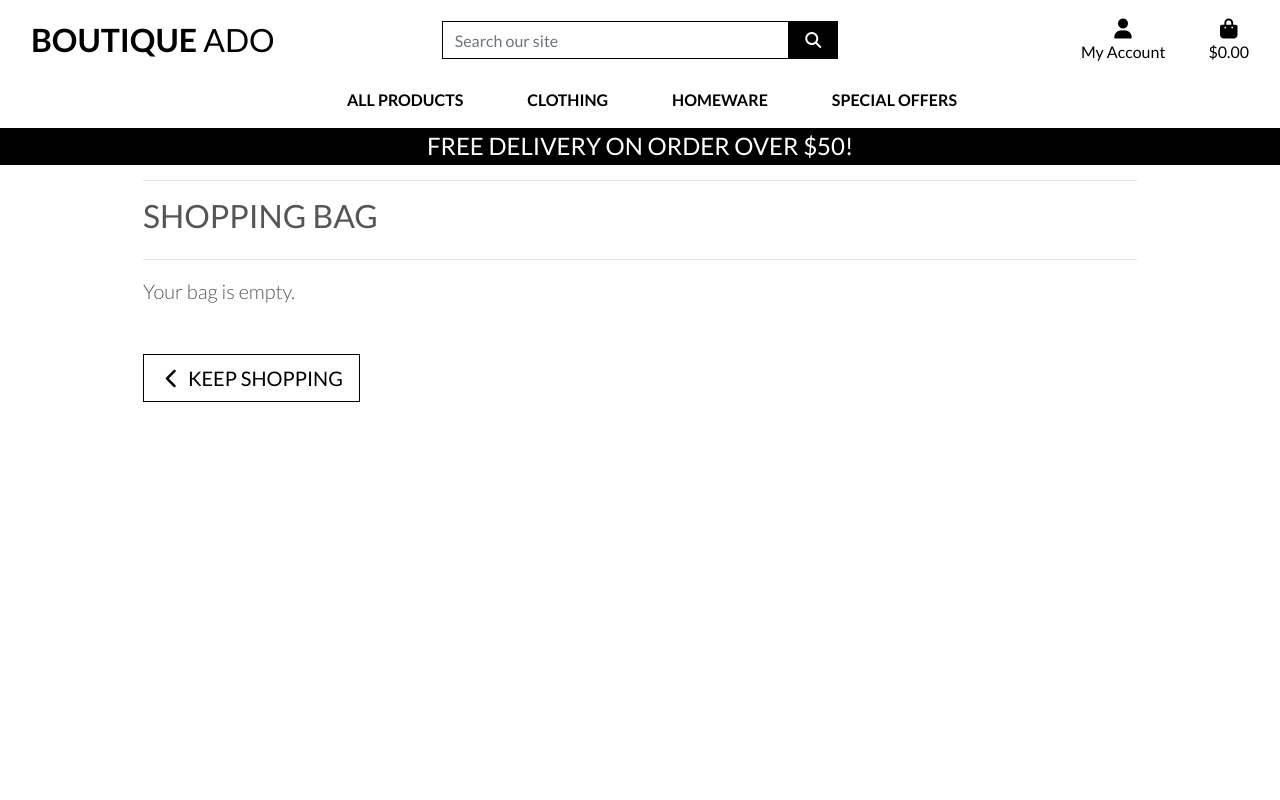
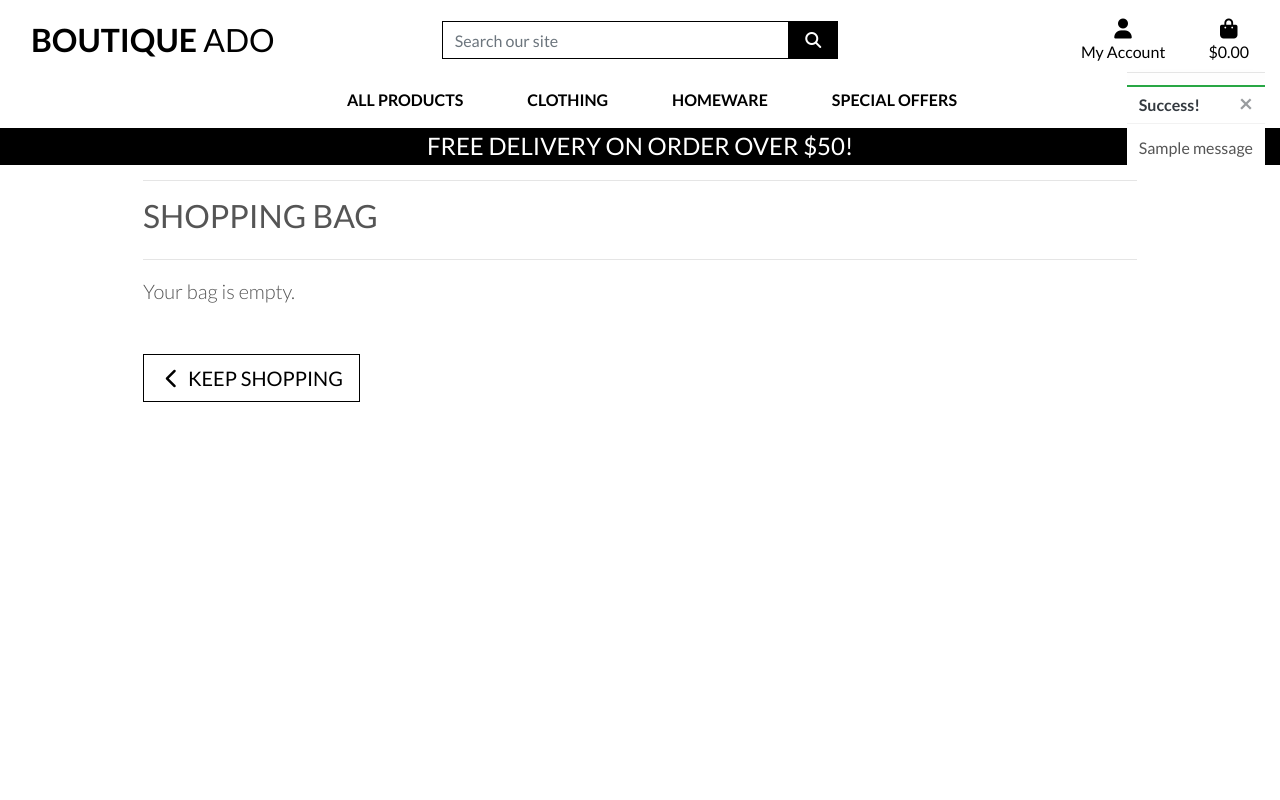
Before and after one commit to Mienjung97/boutique_ado, a Django app: page /bag/ in a window 1280 px wide. Run offline with Django 3.2, Linux system fonts and the light colour scheme; tables that the repository leaves empty hold one stand-in row (values such as "Sample post"); one stand-in notice (Sample message) is shown; some libraries are stand-ins or nearby versions.

Commit message:
Added toasts

```diff
--- a/bag/views.py
+++ b/bag/views.py
@@ -1,4 +1,7 @@
 from django.shortcuts import render, redirect, reverse, HttpResponse
+from django.contrib import messages
+
+from products.models import Product
 
 # Create your views here.
 
@@ -14,6 +17,7 @@ def add_to_bag(request, item_id):
     Add a quantity of the specified product to the shopping bag
     """
 
+    product = Product.objects.get(pk=item_id)
     quantity = int(request.POST.get('quantity'))
     redirect_url = request.POST.get('redirect_url')
     size = None
@@ -34,6 +38,7 @@ def add_to_bag(request, item_id):
             bag[item_id] += quantity
         else:
             bag[item_id] = quantity
+            messages.success(request, f'Added {product.name} to your bag.')
 
     request.session['bag'] = bag
     return redirect(redirect_url)
--- a/boutique_ado/settings.py
+++ b/boutique_ado/settings.py
@@ -80,6 +80,8 @@ TEMPLATES = [
         },
     },
 ]
+
+MESSAGE_STORAGE = 'django.contrib.messages.storage.session.SessionStorage'
 
 AUTHENTICATION_BACKENDS = (
     # Needed to log in by username in Django admin, regardless of ''allauth'
--- a/static/css/base.css
+++ b/static/css/base.css
@@ -102,6 +102,23 @@ a.category-badge > span.badge:hover {
     cursor: pointer;
 }
 
+/* -------------------------------- boostrap toasts */
+
+.message-container {
+    position: fixed;
+    top: 72px;
+    right: 15px;
+    z-index: 999999999;
+}
+
+.custom-toast {
+    overflow: visible;
+}
+
+.toast-capper {
+    height: 2px;
+}
+
 /* -------------------------------- Media Queries */
 
 /* Slightly larger container on xl screens */
--- a/templates/base.html
+++ b/templates/base.html
@@ -128,7 +128,21 @@
     </header>
 
     {% if messages %}
-    <div class="message-container"></div>
+    <div class="message-container">
+        {% for message in messages %}
+            {% with message.level as level %}
+                {% if level == 40 %}
+                    {% include 'includes/toasts/toast_error.html' %}
+                {% elif level == 30 %}
+                    {% include 'includes/toasts/toast_warning.html' %}
+                {% elif level == 25 %}
+                    {% include 'includes/toasts/toast_success.html' %}
+                {% else %}
+                    {% include 'includes/toasts/toast_info.html' %}
+                {% endif %}
+            {% endwith %}
+        {% endfor %}
+    </div>
     {% endif %}
 
     {% block page_header %}
@@ -138,6 +152,9 @@
     {% endblock %}
 
     {% block postloadjs %}
+    <script type="text/javascript">
+        $('.toast').toast('show');
+    </script>
     {% endblock %}
 
 
--- /dev/null
+++ b/templates/includes/toasts/toast_success.html
@@ -0,0 +1,13 @@
+<div class="toast custom-toast rounded-0 border-top-0" data-autohide="false"></div>
+    <div class="arrow-up arrow-success"></div>
+    <div class="w-100 toast-capper bg-success"></div>
+    <div class="toast-header bg-white text-dark">
+        <strong class="mr-auto">Success!</strong>
+        <button type="button" class="ml-2 mb-1 close text-dark" data-dismiss="toast" aria-label="Close">
+            <span aria-hidden="true">&times;</span>
+        </button>
+    </div>
+    <div class="toast-body bg-white">
+        {{ message }}
+    </div>
+</div>
```
Also changed, not shown: templates/includes/toasts/toast_error.html (added, +13 -0 lines), templates/includes/toasts/toast_info.html (added, +13 -0 lines), templates/includes/toasts/toast_warning.html (added, +13 -0 lines).
